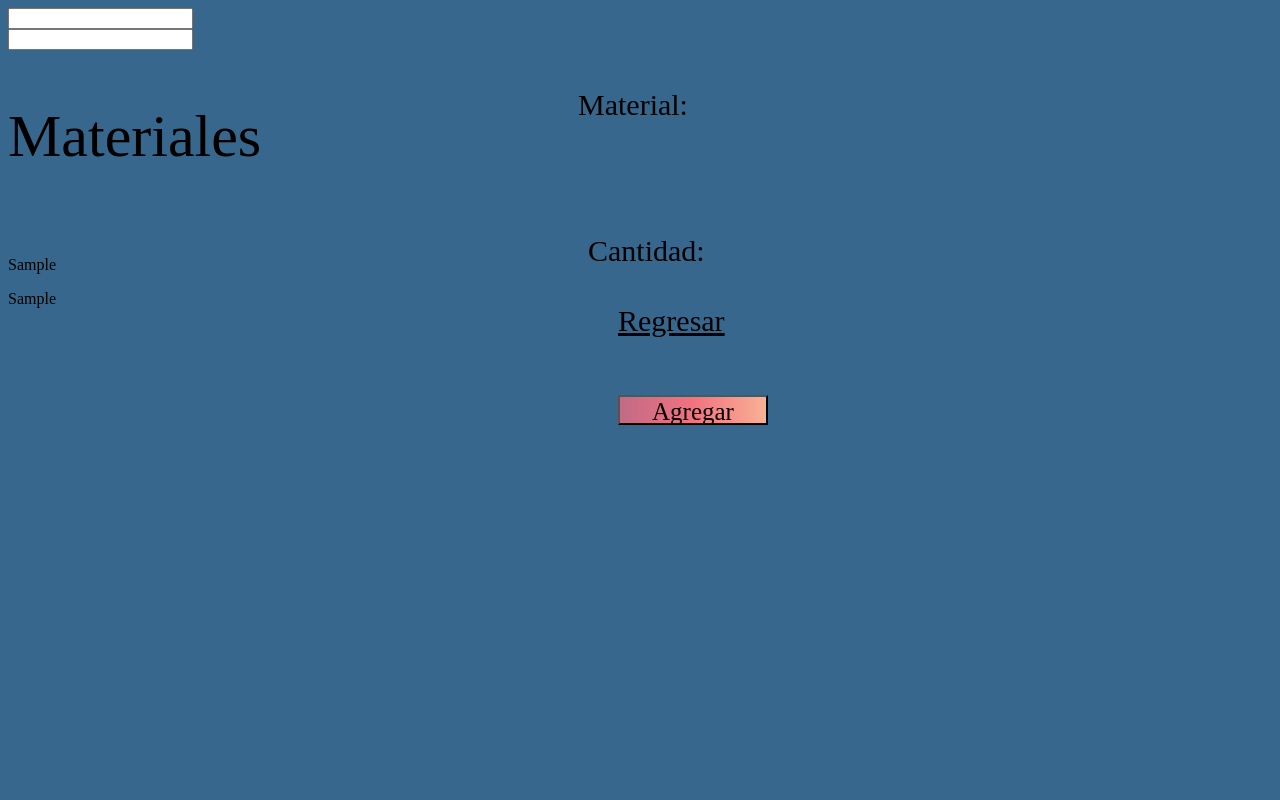
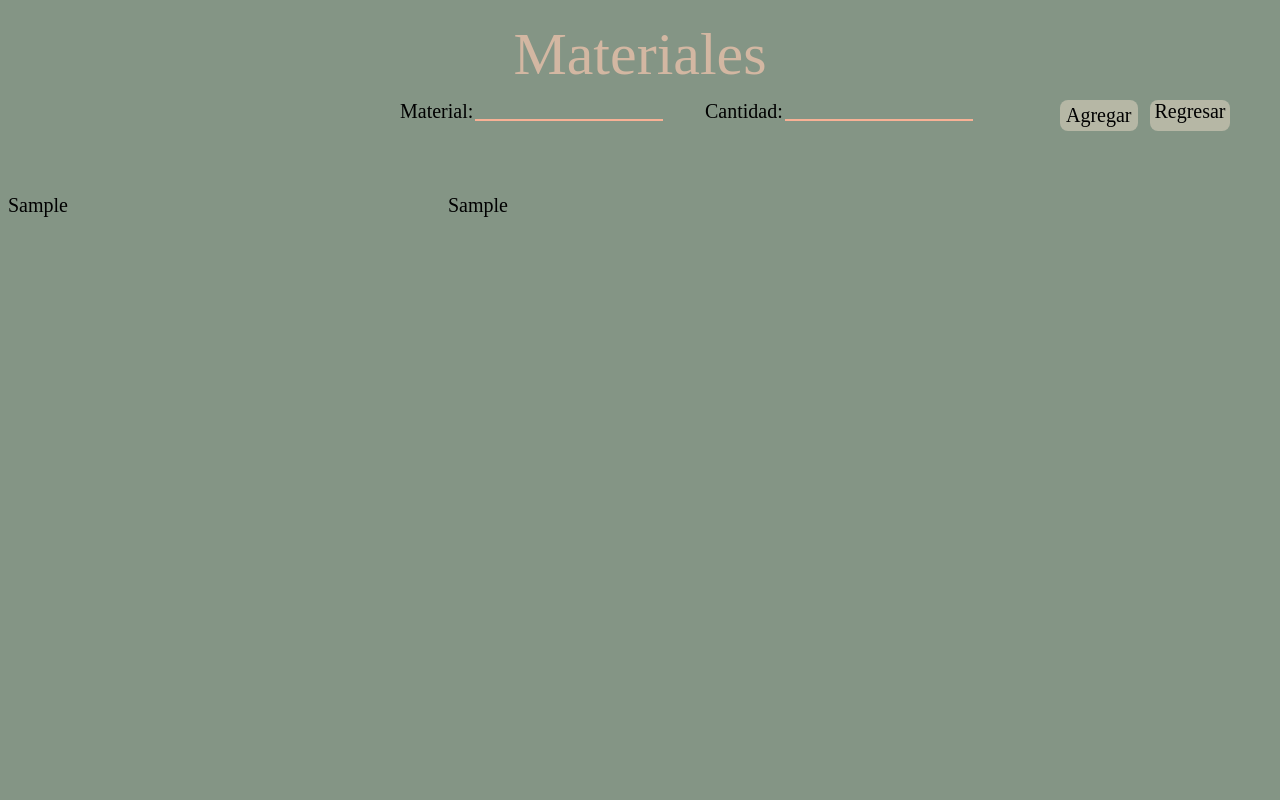
Before and after one commit to IvanHam20/wdib, a Flask app: page /materiales?id=1 in a window 1280 px wide. Run offline with Flask 2, Linux system fonts and the light colour scheme; the visitor is signed in with stand-in values (Sample User, id 1); tables that the repository leaves empty or names only in its code hold one stand-in row (values such as "Sample post"); parts of the project's set-up code (start-up, migrations or seed data) failed here and were passed over; some libraries are stand-ins or nearby versions.

Commit message:
git push

```diff
--- a/static/css/style.css
+++ b/static/css/style.css
@@ -1,15 +1,44 @@
 .background{
     position: relative;
+    background: #37678C;
+}
 
-    background: #37678C;
+.background2{
+    background: #0086A1;
+}
+
+.background3{
+    background: #fff;
+}
+
+.background4{
+    background: #F2C1A1;
+}
+
+.background5{
+    background: #849585;
 }
 
 .wdib{
     position: absolute;
-    width: 710px;
+    width: 300px;
     height: 116px;
-    left: 320px;
-    top: 116px;
+    left: 400px;
+    top: 166px;
+
+    font-family: 'Bodoni Moda';
+    font-style: normal;
+    font-weight: 400;
+    font-size: 70px;
+    line-height: 122px;
+}
+
+.wdib2{
+    position: absolute;
+    width: 300px;
+    height: 116px;
+    left: 600px;
+    top: 250px;
 
     font-family: 'Bodoni Moda';
     font-style: normal;
@@ -144,7 +160,7 @@
     font-size: 30px;
     line-height: 46px;
 
-    color: #000000;
+    color: #fff;
 }
 
 .Rrol{
@@ -170,7 +186,7 @@
     font-weight: 400;
     font-size: 30px;
 
-    color: #000000;
+    color: #fff;
 }
 
 .rusuario{
@@ -228,7 +244,7 @@
     font-size: 30px;
     line-height: 46px;
 
-    color: #000000;
+    color: #fff;
 }
 
 .rcontraseña{
@@ -254,11 +270,11 @@
     font-family: 'Bodoni Moda';
     font-style: normal;
     font-weight: 400;
-    font-size: 25px;
+    font-size: 20px;
     text-align: center;
     color: #000000;
 
-    background-image: linear-gradient(to left, #F8B195, #F2727F,#C16B86);
+    background-image: linear-gradient(to left, #0099B9, #27C2DE,#76D2E1);
 }
 
 .concuenta{
@@ -281,7 +297,23 @@
     line-height: 92px;
     display: block;
 
-    color: #000000;
+    color: #fff;
+}
+
+.inicioSesion{
+    width: 600px;
+    height: 92px;
+    left: 500px;
+    top: -25px;
+
+    font-family: 'Bodoni Moda';
+    font-style: normal;
+    font-weight: 400;
+    font-size: 60px;
+    line-height: 92px;
+    display: block;
+
+    color: #5F181C;
 }
 
 .correo{
@@ -386,27 +422,216 @@
 
 .practicas{
     position: left;
-
-    font-family: 'Bodoni Moda';
+    font-family: 'Sans-serif';
     font-style: normal;
     font-weight: 400;
     font-size: 30px;
+    text-decoration: none;
+    font-size: 25px;
 
     color: #000000;
 }
 
 .compartir{
-    position: ri;
+    position: right;
+    font-family: 'Sans-serif';
+    font-style: normal;
+    font-weight: 400;
+    font-size: 30px;
+    text-decoration: none;
+    font-size: 25px;
+
+    color: #B6B7A5;
+}
+
+.listado{
+    width: 1200px;
+    display: flex;
+    justify-content: space-between;
+}
+
+.listaMaterial{
+    width: 600px;
+    height: 92px;
 
     font-family: 'Bodoni Moda';
     font-style: normal;
     font-weight: 400;
-    font-size: 30px;
+    font-size: 60px;
+    line-height: 92px;
+    display: block;
+
+    color: #D3B7A2;
+}
+
+.bcrear{
+    position: absolute;
+    height: 31px;
+    left: 30px;
+    top: 120px;
+    font-family: 'Bodoni Moda';
+    font-style: normal;
+    font-size: 25px;
 
     color: #000000;
+    background: #B6B7A5;
 }
 
-.listado{
+.salir{
+    position: absolute;
+    width: 70px;
+    height: 31px;
+    left: 1150px;
+    top: 120px;
+    font-family: 'Bodoni Moda';
+    font-style: normal;
+    font-size: 25px;
+    text-decoration: none;
+    text-align: center;
+
+    color: #000000;
+    background: #B6B7A5;
+}
+
+.Materiales{
+    width: 600px;
+    height: 92px;
+    left: 30px;
+    top: -25px;
+
+    font-family: 'Bodoni Moda';
+    font-style: normal;
+    font-weight: 400;
+    font-size: 60px;
+    line-height: 92px;
+    display: block;
+
+    color: #D3B7A2;
+}
+
+.bagregar{
+    position: absolute;
+    height: 31px;
+    left: 1060px;
+    top: 100px;
+    font-family: 'Bodoni Moda';
+    font-style: normal;
+    font-size: 20px;
+
+    color: #000000;
+    background: #B6B7A5;
+}
+
+.bregresar{
+    position: absolute;
+    width: 80px;
+    height: 31px;
+    left: 1150px;
+    top: 100px;
+    font-family: 'Bodoni Moda';
+    font-style: normal;
+    text-align: center;
+    text-decoration: none;
+    font-size: 20px;
+
+    color: #000000;
+    background: #B6B7A5;
+}
+
+.material{
+    position: absolute;
+    left: 400px;
+    top: 100px;
+    font-family: 'Bodoni Moda';
+    font-style: normal;
+    font-size: 20px;
+}
+
+.rmaterial{
+    position: absolute;
+    left: 475px;
+    top: 100px;
+    font-family: 'Bodoni Moda';
+    font-style: normal;
+    font-size: 15px;
+
+    background: none;
+    border: none;
+    outline: 0px;
+	border-bottom: 2px solid #F8B195;
+}
+
+.cantidad{
+    position: absolute;
+    left: 705px;
+    top: 100px;
+    font-family: 'Bodoni Moda';
+    font-style: normal;
+    font-size: 20px;
+}
+
+.rcantidad{
+    position: absolute;
+    left: 785px;
+    top: 100px;
+    font-family: 'Bodoni Moda';
+    font-style: normal;
+    font-size: 15px;
+
+    background: none;
+    border: none;
+    outline: 0px;
+	border-bottom: 2px solid #F8B195;
+}
+
+.listam{
     display: flex;
     justify-content: space-between;
+    width: 500px;
 }
+
+.material2{
+    font-family: 'Bodoni Moda';
+    font-style: normal;
+    font-size: 20px;
+}
+
+.cantidad2{
+    font-family: 'Bodoni Moda';
+    font-style: normal;
+    font-size: 20px;
+}
+
+.listaa{
+    display: flex;
+    justify-content: space-between;
+    width: 1000px;
+}
+
+.bcompartir{
+    position: absolute;
+    height: 31px;
+    left: 1000px;
+    top: 120px;
+    font-family: 'Bodoni Moda';
+    font-style: normal;
+    font-size: 25px;
+
+    color: #000000;
+    background: #B6B7A5;
+}
+
+.selecciona{
+    position: absolute;
+    left: 50px;
+    top: 90px;
+    font-size: 25px;
+    color: #000000;
+
+}
+
+.alumno{
+    font-family: 'Bodoni Moda';
+    font-style: normal;
+    font-size: 25px;
+}
--- a/templates/layout.html
+++ b/templates/layout.html
@@ -12,13 +12,13 @@
     <img src = "../static/img/Humaaan.svg" class="persona2"/>
     <img src = "../static/img/Hero Cabeza.svg" class="persona3"/>
         <!--<a href="/"><label>What Do I Bring</label></a>-->
-        <a class="home" href="/">Home </a>
         <a class = "login" href="/login">Login </a>
         <a class ="registro" href="/registro">Registro </a>
 
         <div >
             <div >
-                <h1 class="wdib">" Bienvenido a WDIB, preparate para poder organizar tus proyectos "</h1><br>
+                <h1 class="wdib">" What Do</h1><br>
+                <h2 class="wdib2">I Bring"</h2>
             </div>
         </div>
 </body>
--- a/templates/materiales.html
+++ b/templates/materiales.html
@@ -2,35 +2,37 @@
     <link href="../static/css/style.css" rel="stylesheet">
 </head>
 
-<body class="background">
+<body class="background5">
+    <center>
+        <h1 class="Materiales">Materiales</h1><br>
+    </center>
         <form action="/materiales?id={{practica_id}}" method="POST">
             <div>
-                <label class="usuario">Material:</label>
-                <input type="text" class="form-input" name="material">
+                <label class="material">Material:</label>
+                <input type="text" class="rmaterial" name="material">
             </div>
 
             <div>
-                <label class="rol">Cantidad:</label>
-                <input type="text" class="form-input" name="cantidad">
+                <label class="cantidad">Cantidad:</label>
+                <input type="text" class="rcantidad" name="cantidad">
             </div>
 
             <div>
-                <button class="Registrar">Agregar</button>
+                <button class="boton bagregar">Agregar</button>
             </div>
 
             <div>
-                <a  class="contraseña" href="/home">Regresar </a>
+                <a  class="boton bregresar" href="/home">Regresar </a>
             </div>
         </form>
-        <h1 class="tlogin">Materiales</h1><br>
+
         {% for material in materiales %}
-        <p>{{ material["material"] }}</p>
-        <p>{{ material["cantidad"] }}</p>
+        <div class="listam">
+            <p class="material2">{{ material["material"] }}</p>
+            <p class="cantidad2">{{ material["cantidad"] }}</p>
+        </div>
         {% endfor %}
-
         {% if rol == 1 %}
-
         {% endif %}
     </div>
-
 </body>
--- a/templates/registro.html
+++ b/templates/registro.html
@@ -1,7 +1,7 @@
 <head>
     <link href="../static/css/style.css" rel="stylesheet">
 </head>
-<body class="background"></body>
+<body class="background2"></body>
 
 <center>
     <div>
```
Also changed, not shown: other parts of static/css/style.css (+17 -26 lines), templates/alumno/home2.html (+6 -2 lines), templates/listaAlumnos.html (+16 -8 lines), templates/login.html (+5 -4 lines), templates/profesor/home.html (+7 -4 lines), static/img/Rubia.svg (added).
